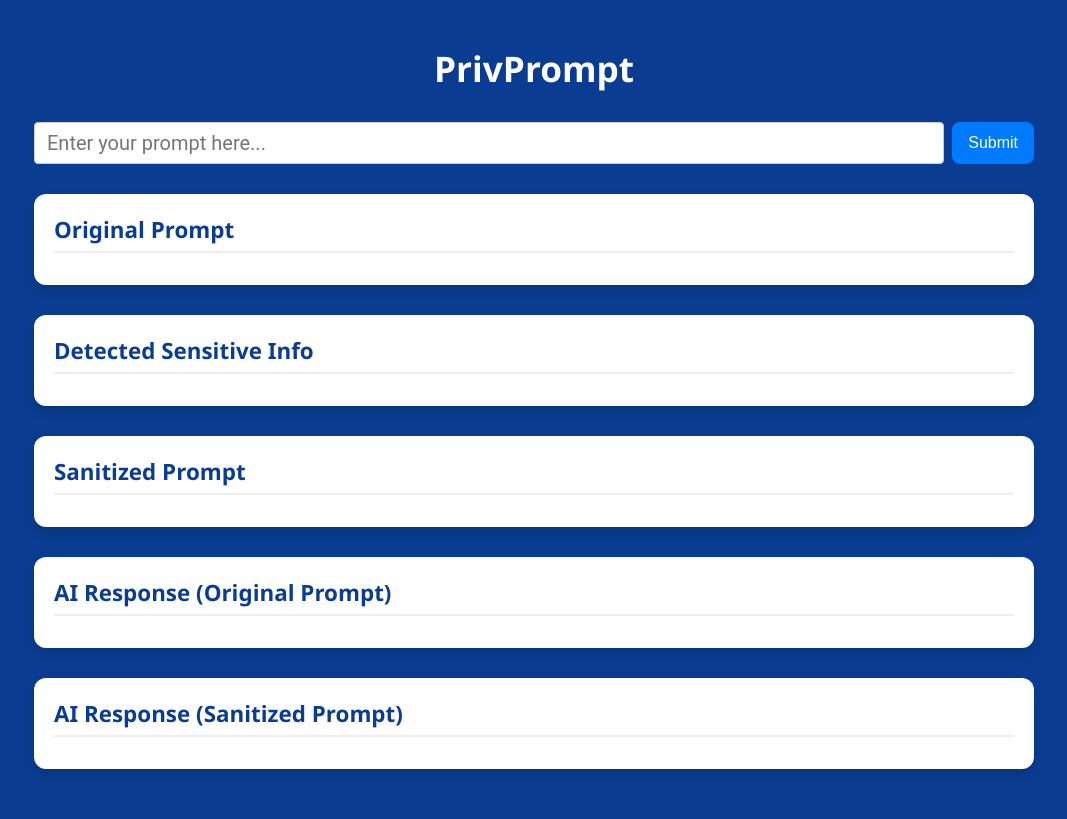
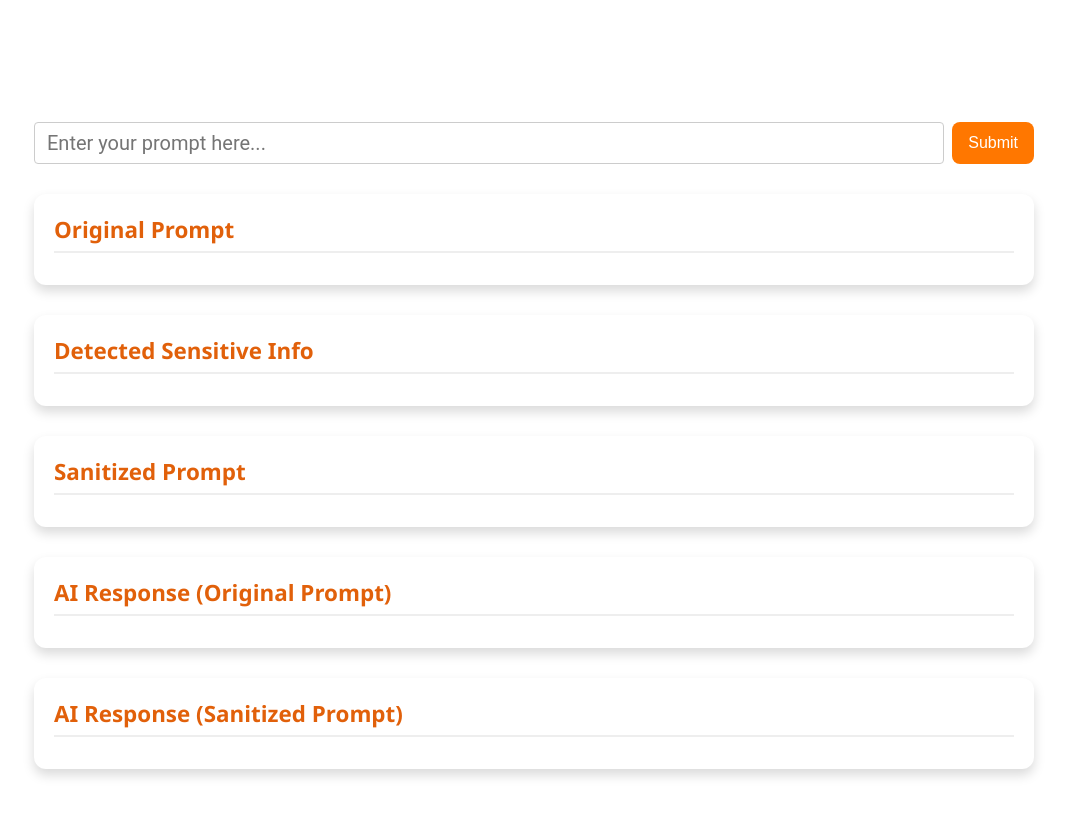
Before and after one commit to zoeychappell/PrivPrompt, a Flask app: page / in a window 1280 px wide. Shown: the whole page, without its empty margins (106-1173 px from the left). Run offline with Flask 3, Linux system fonts and the light colour scheme; parts of the project's set-up code (start-up, migrations or seed data) failed here and were passed over.

Commit message:
changing background and going to add logo

```diff
--- a/my-flask-app/static/style.css
+++ b/my-flask-app/static/style.css
@@ -2,8 +2,8 @@ body {
   font-family: "Segoe UI", Tahoma, Geneva, Verdana, sans-serif;
   margin: 0;
   padding: 20px;
-  background-color: #0a3d91; /* dark blue */
-  color: #222;
+  background-color: #ffffff; /* dark blue */
+  color: #e26014;
 }
 
 .container {
@@ -34,7 +34,7 @@ input[type="text"] {
 
 button {
   padding: 12px 24px;
-  background-color: #007bff;
+  background-color: #ff7700;
   color: white;
   border: none;
   border-radius: 8px;
@@ -44,7 +44,7 @@ button {
 }
 
 button:hover {
-  background-color: #0056b3;
+  background-color: #de5506;
 }
 
 .box {
@@ -59,7 +59,7 @@ h2 {
   margin-top: 0;
   margin-bottom: 12px;
   font-size: 1.4rem;
-  color: #0a3d91;
+  color: #e1600a;
   border-bottom: 2px solid #eee;
   padding-bottom: 6px;
 }
```
Also changed, not shown: READme.md, my-flask-app/static/Logo-PrivPrompt.webp (added), 3 other files.
